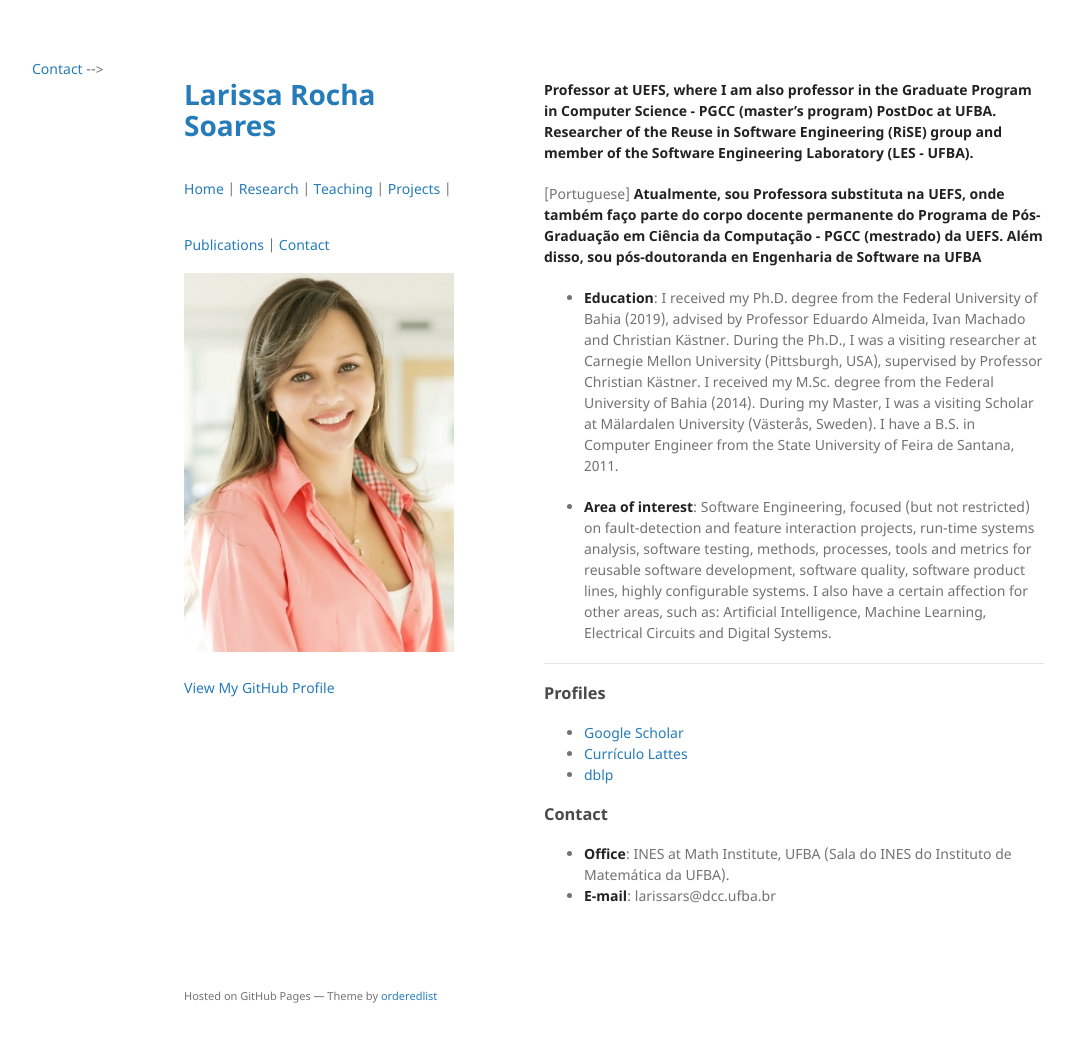
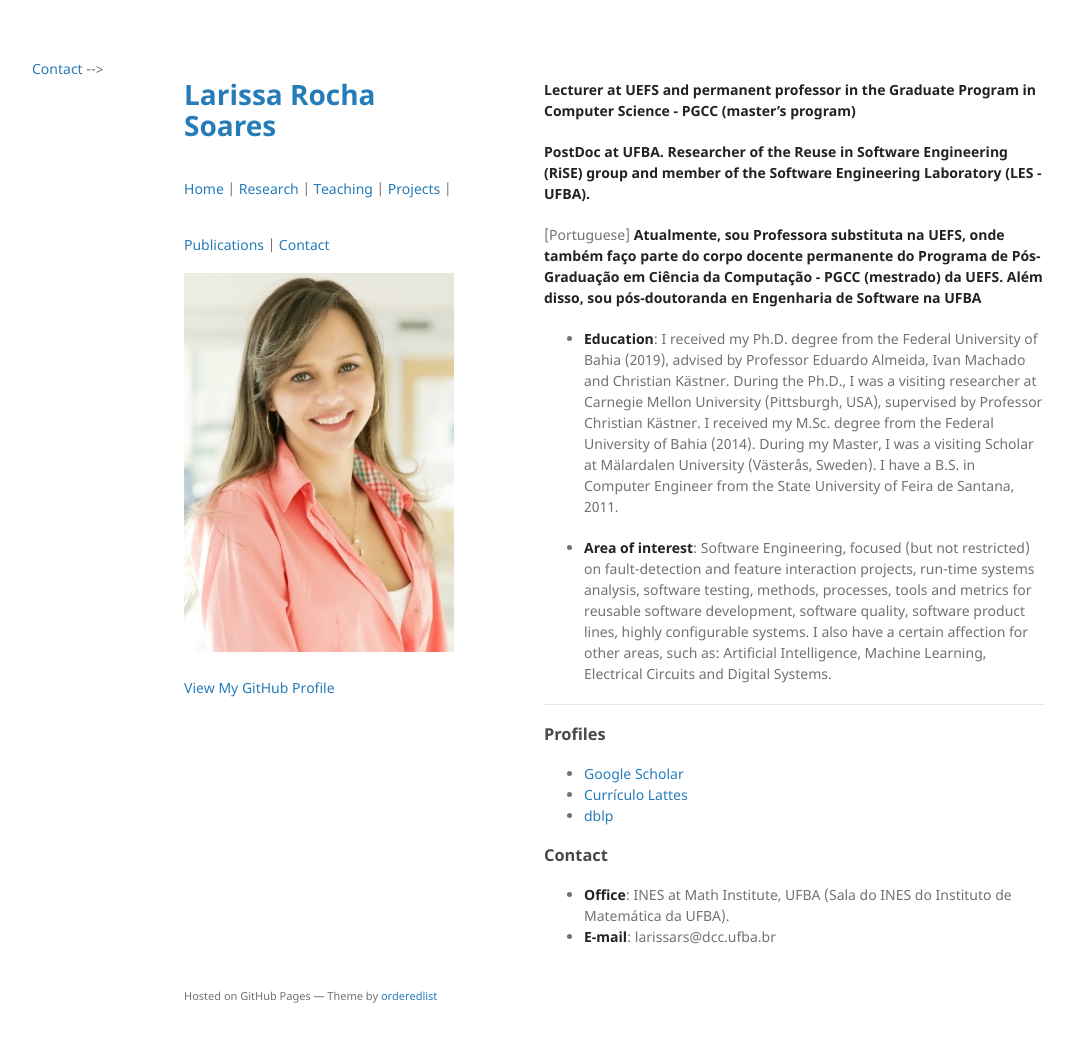
Before and after one commit to larirsoares/larirsoares.github.io, a Jekyll site: the page built from index.md, in a window 1280 px wide and 1075 px high. Shown: the top 1042 px of the window, without its empty margins (26-1101 px from the left). Built offline with Jekyll 4.4.1, drawn with Linux system fonts in a browser that asks for light colours; the repository's description, which GitHub fills in, is left out.

Commit message:
Update index.md

```diff
--- a/index.md
+++ b/index.md
@@ -3,7 +3,8 @@ layout: default
 ---
 
 <!-- [Link to another page](./another-page.html). -->
-**Professor at UEFS, where I am also professor in the Graduate Program in Computer Science - PGCC (master's program)**
+**Lecturer at UEFS and permanent professor in the Graduate Program in Computer Science - PGCC (master's program)**
+
 **PostDoc at UFBA. Researcher of the Reuse in Software Engineering (RiSE) group and member of the Software Engineering Laboratory (LES - UFBA).**
 
 [Portuguese] **Atualmente, sou Professora substituta na UEFS,  onde também faço parte do corpo docente permanente do Programa de Pós-Graduação em Ciência da Computação - PGCC (mestrado) da UEFS. Além disso, sou pós-doutoranda en Engenharia de Software na UFBA**
```
